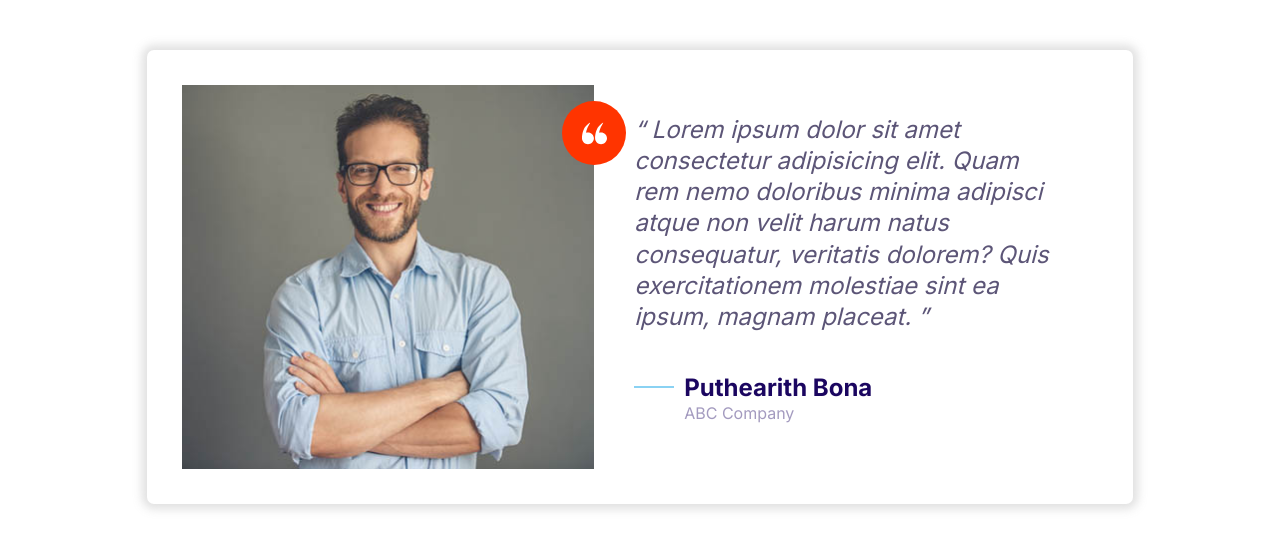
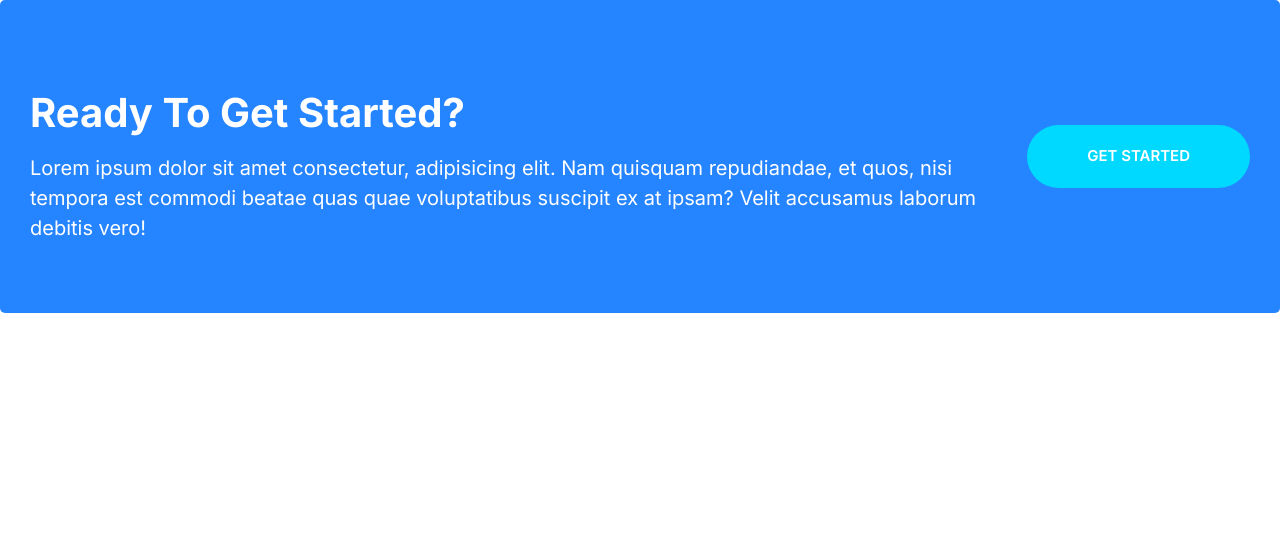
Before and after one commit to ryfatron/Moshify, a plain HTML site: page index.html in a window 1280 px wide. Drawn offline with Linux system fonts and the light colour scheme.

Commit message:
Define Callouts

```diff
--- a/css/style.css
+++ b/css/style.css
@@ -184,6 +184,11 @@ a {
 .btn--block {
   display: inline-block;
   width: 100%;
+}
+
+.btn--stretched {
+  padding-left: 6rem;
+  padding-right: 6rem;
 }
 
 @media screen and (min-width: 1024px) {
@@ -518,3 +523,41 @@ a {
     font-size: 1.6rem;
   }
 }
+
+/* Callouts */
+.callout {
+  padding: 5rem 3rem;
+  border-radius: 5px;
+  color: #fff;
+  font-size: 2rem;
+}
+
+.callout--primary {
+  background-color: var(--color-primary);
+}
+
+.callout__heading {
+  color: #fff;
+}
+.callout__content {
+  text-align: center;
+  margin-bottom: 2.5rem;
+}
+.callout .btn {
+  justify-self: center;
+  align-self: center;
+}
+
+@media screen and (min-width: 768px) {
+  .callout .grid--1x2 {
+    grid-template-columns: 1fr auto;
+  }
+  .callout__content {
+    text-align: start;
+    margin-bottom: 0;
+  }
+  .callout .btn {
+    justify-self: start;
+    margin-left: 2rem;
+  }
+}
--- a/index.html
+++ b/index.html
@@ -16,38 +16,18 @@
   </head>
 
   <body>
-    <div style="width: 77%; margin: 5rem auto">
-      <div class="card testimonial grid grid--1x2">
-        <div class="testimonial__image">
-          <img src="image/testimonial.jpg" alt="" />
-          <span class="icon-container icon-container--accent">
-            <svg class="icon icon--white icon--small">
-              <use xlink:href="image/sprite.svg#quotes"></use>
-            </svg>
-          </span>
+    <div class="callout callout--primary">
+      <div class="grid grid--1x2">
+        <div class="callout__content">
+          <h2 class="callout__heading">Ready To Get Started?</h2>
+          <p>
+            Lorem ipsum dolor sit amet consectetur, adipisicing elit. Nam
+            quisquam repudiandae, et quos, nisi tempora est commodi beatae quas
+            quae voluptatibus suscipit ex at ipsam? Velit accusamus laborum
+            debitis vero!
+          </p>
         </div>
-        <blockquote class="quote testimonial__quote">
-          <p class="quote__text">
-            Lorem ipsum dolor sit amet consectetur adipisicing elit. Quam rem
-            nemo doloribus minima adipisci atque non velit harum natus
-            consequatur, veritatis dolorem? Quis exercitationem molestiae sint
-            ea ipsum, magnam placeat.
-          </p>
-          <footer>
-            <div class="media">
-              <div class="media__image">
-                <svg class="icon icon--primary quote__icon">
-                  <use xlink:href="image/sprite.svg#line"></use>
-                </svg>
-              </div>
-              <div class="media__body">
-                <h3 class="media__title quote__author">Puthearith Bona</h3>
-                <p class="quote__company">ABC Company</p>
-                <footer></footer>
-              </div>
-            </div>
-          </footer>
-        </blockquote>
+        <a href="#" class="btn btn--secondary btn--stretched">Get Started</a>
       </div>
     </div>
   </body>
```
Also changed, not shown: components/callouts.html (added, +13 -0 lines).
